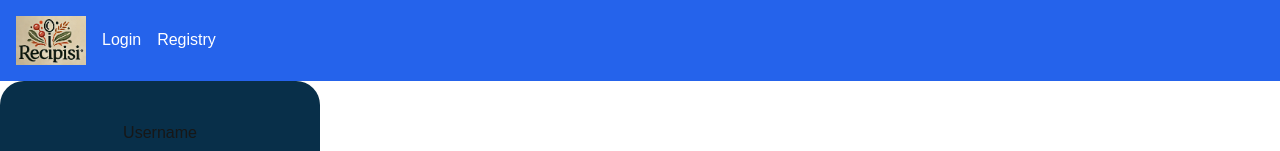
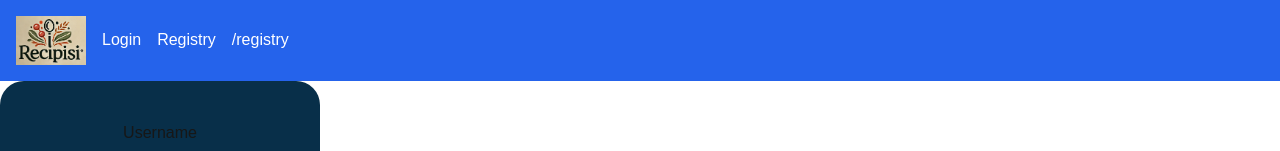
Before and after one commit to Hinotori91/ReciPisi, a Next.js app: page /registry in a window 1280 px wide. Shown: the top 151 px of the page. Built offline with nearby package versions, Linux system fonts and the light colour scheme.

Commit message:
show location after click

```diff
--- a/package.json
+++ b/package.json
@@ -13,7 +13,8 @@
     "@tailwindcss/vite": "^4.0.6",
     "next": "15.1.7",
     "react": "^19.0.0",
-    "react-dom": "^19.0.0"
+    "react-dom": "^19.0.0",
+    "react-router": "^7.2.0"
   },
   "devDependencies": {
     "@eslint/eslintrc": "^3",
--- /dev/null
+++ b/src/app/components/CurrentLocation.tsx
@@ -0,0 +1,9 @@
+"use client";
+import { usePathname } from "next/navigation";
+
+export default function HeaderView() {
+  const pathname = usePathname();
+  console.log(pathname);
+  // return <span>Path: {pathname}</span>;
+  return <span>{pathname}</span>;
+}
--- a/src/app/components/navbar.tsx
+++ b/src/app/components/navbar.tsx
@@ -1,5 +1,6 @@
 import Link from "next/link";
 import Image from "next/image";
+import CurrentLocation from "./CurrentLocation";
 
 const Navbar = () => {
   return (
@@ -15,6 +16,7 @@ const Navbar = () => {
         <li>
           <Link href="/registry">Registry</Link>
         </li>
+        <li><CurrentLocation /></li>
       </ul>
     </nav>
   )
--- a/src/app/page.tsx
+++ b/src/app/page.tsx
@@ -1,5 +1,19 @@
 import Image from "next/image";
 import Login from "./login/page"
+import CurrentLocation from "./components/CurrentLocation";
+import Registry from "./registry/page";
+
+
+function Location() {
+  const loc = <CurrentLocation />
+
+  if (loc.key == "/registry") {
+    return <Registry />
+  } else {
+    return <Login />
+  }
+  // return loc;
+}
 
 export default function Home() {
   return (
@@ -8,7 +22,9 @@ export default function Home() {
         <h1 className="text-3xl font-bold underline">Willkommen bei</h1>
         <Image src="/Logo/ChatGPT_Logo_Versuch.png" alt="ResiPisi" width={250} height={200} />
       </div>
-      <Login />
+      {/* <Login /> */}
+      {/* <CurrentLocation /> */}
+      <Location />
     </div>
   )
 }
```
Also changed, not shown: 1 other file (tests, documents, lock files or other folders).
